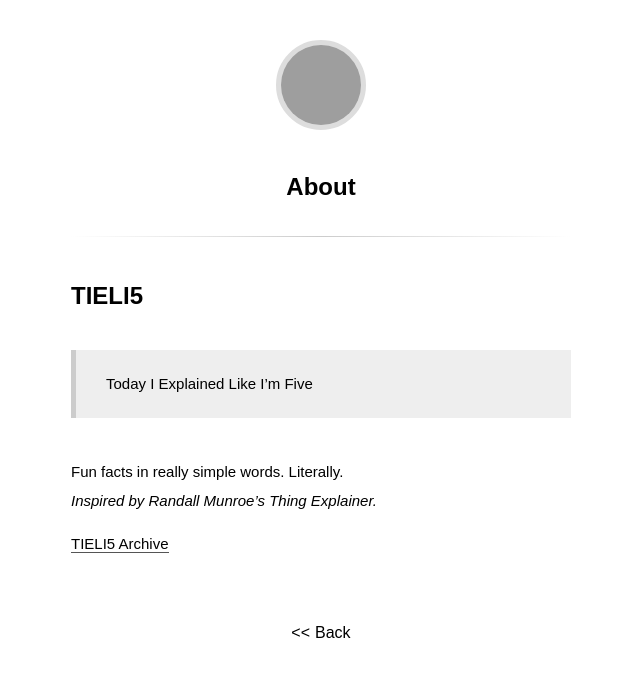
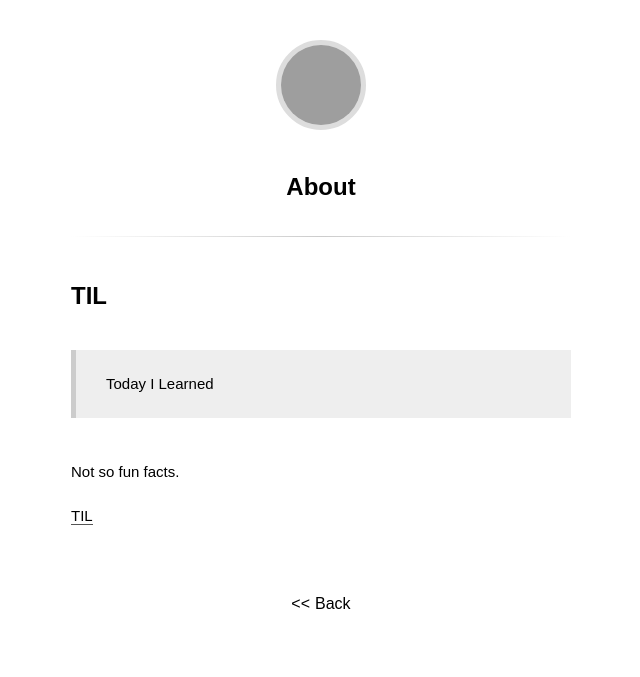
Before and after one commit to migzpogi/migzpogi.github.io, a Jekyll site: the page built from about.md, in a window 1280 px wide. Shown: the top 677 px of the page, without its empty margins (319-959 px from the left). Built offline with Jekyll 4.4.1, drawn with Linux system fonts in a browser that asks for light colours; some web fonts are replaced; grey boxes are pictures that could not be loaded.

Commit message:
TIELI5 to TIL. Added hyperlinks post.

```diff
--- a/about.md
+++ b/about.md
@@ -2,10 +2,9 @@
 title: About
 ---
 
-## TIELI5
-> Today I Explained Like I'm Five
+## TIL
+> Today I Learned
 
-Fun facts in really simple words. Literally.
-*Inspired by Randall Munroe's Thing Explainer.*
+Not so fun facts.
 
-[TIELI5 Archive](https://migzpogi.github.io/tieli5)
+[TIL](https://migzpogi.github.io/til)
--- a/tieli5.html
+++ b/til.html
@@ -1,6 +1,6 @@
 ---
 layout: default
-title: TIELI5
+title: TIL
 ---
 
 <section>
@@ -8,7 +8,7 @@ title: TIELI5
 	<ul>
 
 		{% for post in site.posts %}
-			{% if post.tags contains 'tieli5' %}
+			{% if post.tags contains 'til' %}
 
 			<li>
 				<div class="post-date">
```
Also changed, not shown: _posts/2016-02-09-hyperlinks.md (added, +8 -0 lines), _posts/2016-07-01-dwarves.md (+1 -1 lines).
